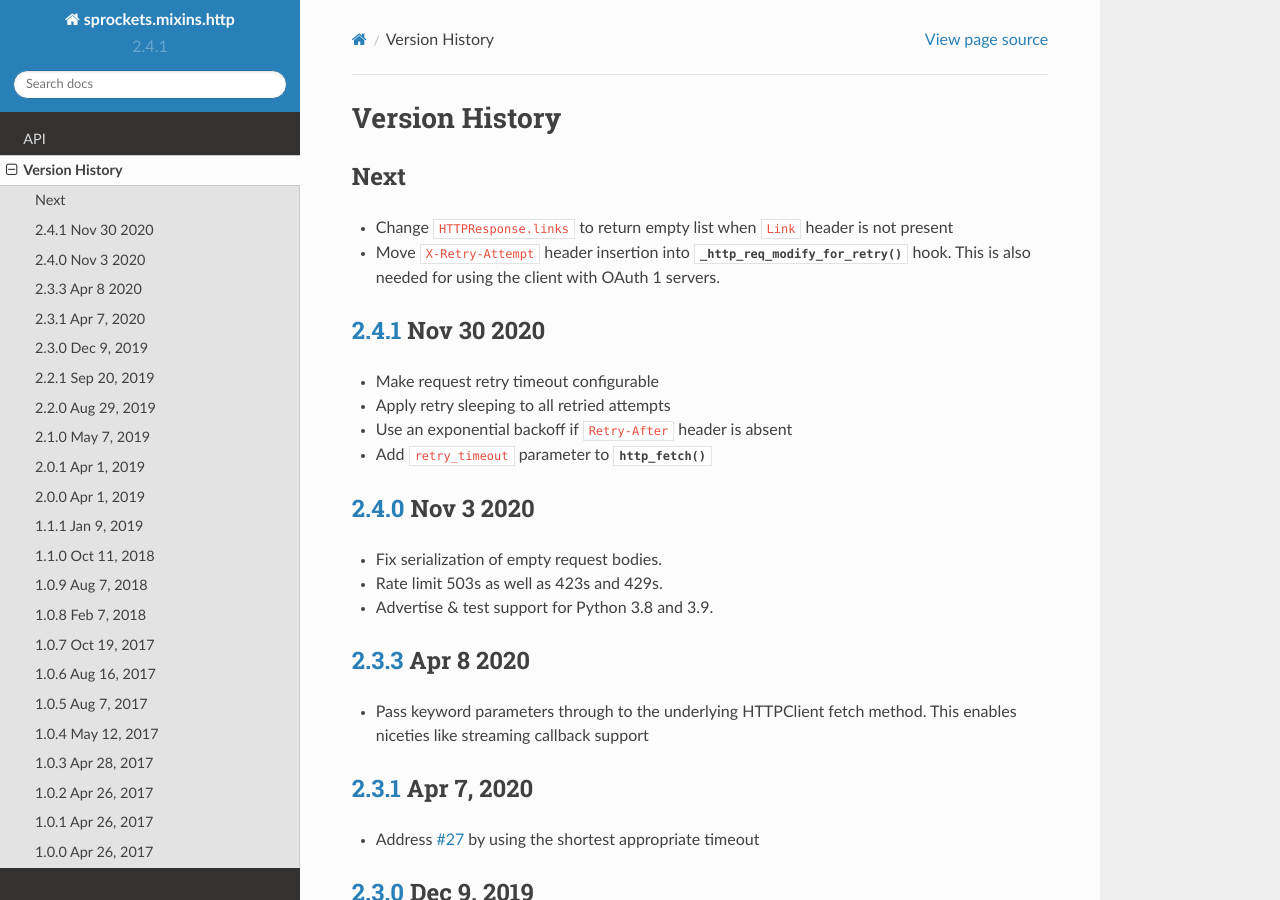
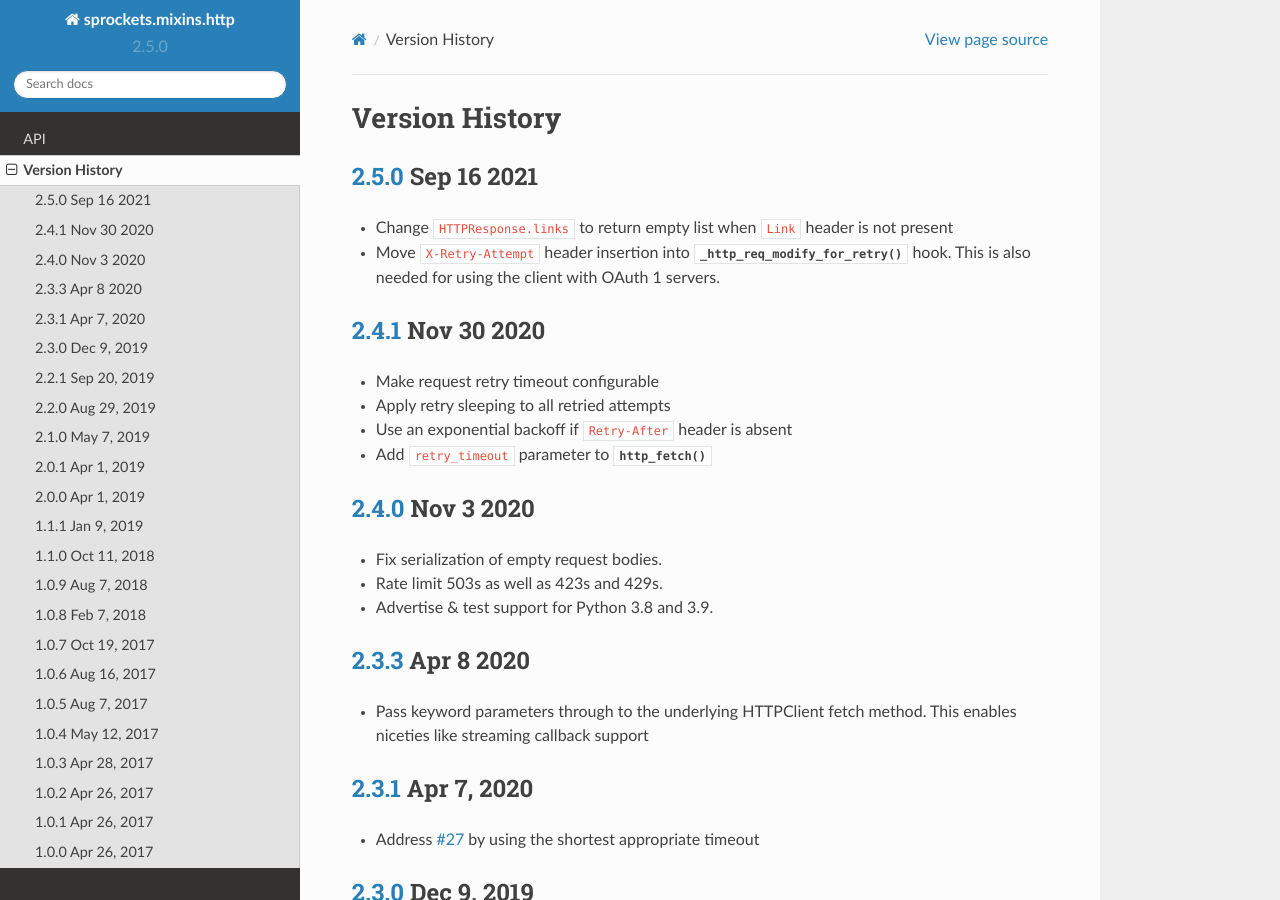
Before and after one commit to sprockets/sprockets.mixins.http, a Sphinx documentation site: the page built from docs/history.rst, in a window 1280 px wide and 900 px high. Built offline with Sphinx 7.4.7 and the Read the Docs theme 2.0.0, drawn with Linux system fonts in a browser that asks for light colours; the version number is read from the project's files by our own code.

Commit message:
2.5.0: Add _http_req_modify_for_retry hook.
* #38: HTTPResponse.links is always a list
* #39: Add hook to modify the request before each retry

```diff
--- a/docs/history.rst
+++ b/docs/history.rst
@@ -1,8 +1,8 @@
 Version History
 ===============
 
-Next
-----
+`2.5.0`_ Sep 16 2021
+--------------------
 - Change ``HTTPResponse.links`` to return empty list when ``Link`` header is not present
 - Move ``X-Retry-Attempt`` header insertion into
   :meth:`~sprockets.mixins.http.HTTPClientMixin._http_req_modify_for_retry`
@@ -126,7 +126,8 @@
 ---------------------
 - Initial Version
 
-.. _Next Release: https://github.com/sprockets/sprockets.mixins.http/compare/2.4.1...master
+.. _Next Release: https://github.com/sprockets/sprockets.mixins.http/compare/2.5.0...master
+.. _2.5.0: https://github.com/sprockets/sprockets.mixins.http/compare/2.4.1...2.5.0
 .. _2.4.1: https://github.com/sprockets/sprockets.mixins.http/compare/2.4.0...2.4.1
 .. _2.4.0: https://github.com/sprockets/sprockets.mixins.http/compare/2.3.3...2.4.0
 .. _2.3.3: https://github.com/sprockets/sprockets.mixins.http/compare/2.3.1...2.3.3
--- a/setup.py
+++ b/setup.py
@@ -23,7 +23,7 @@
 
 setuptools.setup(
     name='sprockets.mixins.http',
-    version='2.4.1',
+    version='2.5.0',
     description='HTTP Client Mixin for Tornado RequestHandlers',
     long_description=open('README.rst').read(),
     url='https://github.com/sprockets/sprockets.mixins.http',
```
Also changed, not shown: 1 other file.
